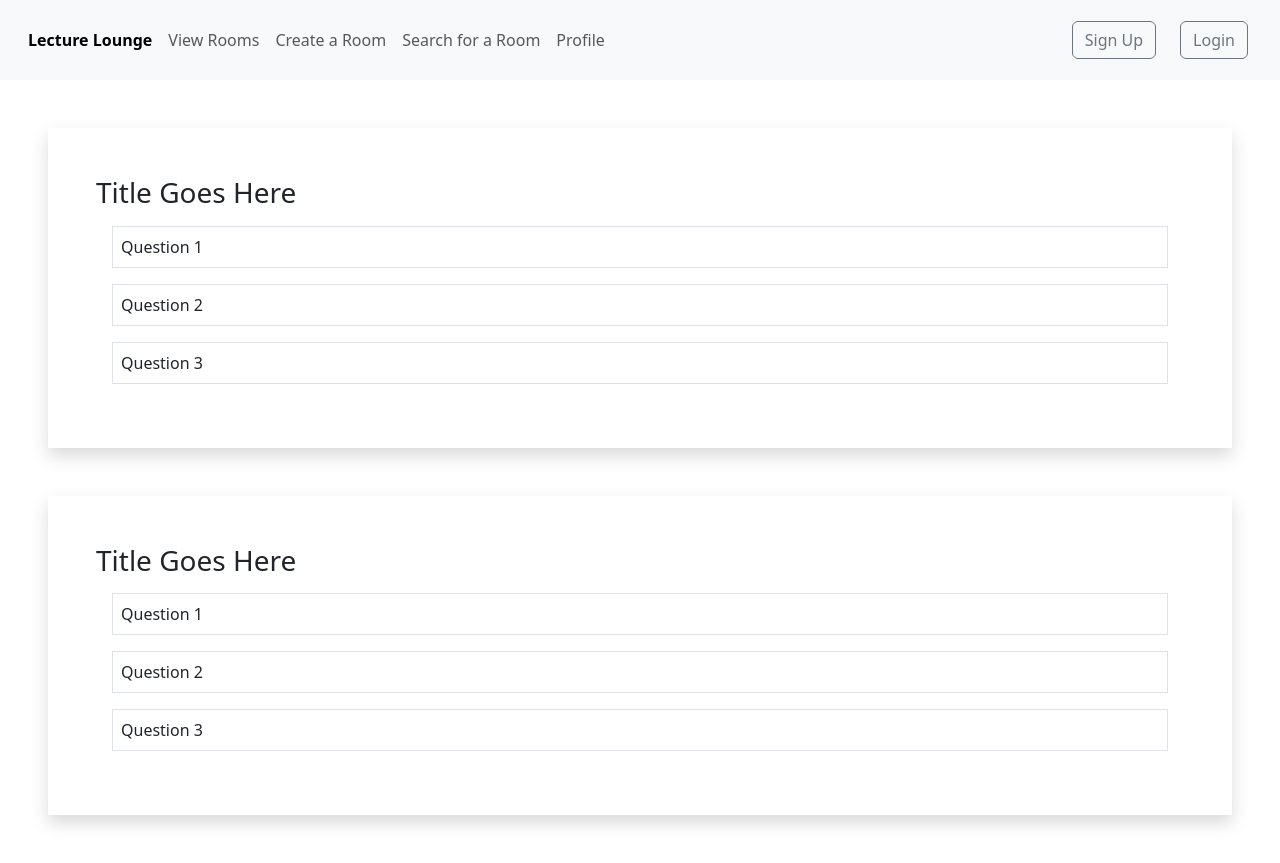
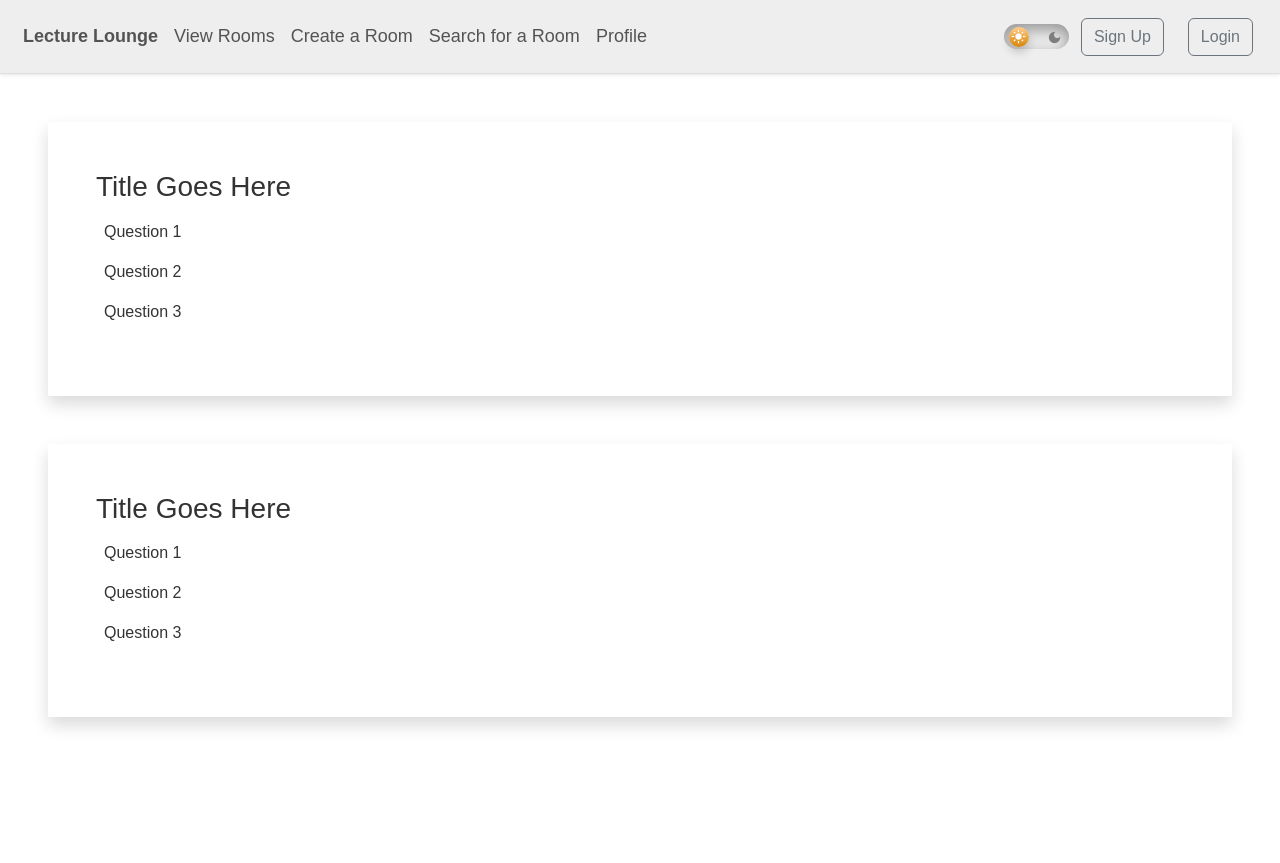
Before and after one commit to nina-network/Lecture-Lounge, a Flask app: page / in a window 1280 px wide. After the commit the page ends 729 px from the top, so only its background shows below. Run offline with Flask 3, Linux system fonts and the light colour scheme.

Commit message:
adding light-dark mode feature. added static css file/folder.

```diff
--- /dev/null
+++ b/static/styles.css
@@ -0,0 +1,185 @@
+.navbar {
+    display: flex;
+    justify-content: space-between;
+    align-items: center;
+    padding: 15px;
+    background: var(--background-color-alt);
+    border-bottom: 1px solid var(--trim-color);
+    box-shadow: 0 0 5px rgba(0, 0, 0, 0.15);
+}
+
+.navbar.navbar-dark .nav-item .nav-link {
+    color: var(--dark-text-color);
+}
+
+.nav-item {
+    font-size: 18px;
+}
+
+:root {
+    --dark-background-color: #121212;
+    --dark-background-color-alt: #222222;
+    --dark-trim-color: #333333;
+    --dark-text-color: #eeeeee;
+}
+
+body {
+    --background-color: #ffffff;
+    --background-color-alt: #eeeeee;
+    --trim-color: #dddddd;
+    --text-color: #333333;
+
+    --primary-color: #009578;
+    --font-family: 'Quicksand', sans-serif;
+
+    color: var(--text-color);
+    font-family: var(--font-family);
+    background: var(--background-color);
+}
+
+body.theme-dark {
+    --background-color: var(--dark-background-color);
+    --background-color-alt: var(--dark-background-color-alt);
+    --trim-color: var(--dark-trim-color);
+    --text-color: var(--dark-text-color);
+}
+
+@media (prefers-color-scheme: dark) {
+    body.theme-auto {
+        --background-color: var(--dark-background-color);
+        --background-color-alt: var(--dark-background-color-alt);
+        --trim-color: var(--dark-trim-color);
+        --text-color: var(--dark-text-color);
+    }
+}
+
+.main {
+    margin: 0 auto;
+    max-width: 1000px;
+    padding: 25px;
+}
+
+.main p {
+    line-height: 1.6;
+    font-weight: 500;
+}
+
+.select {
+    display: inline-flex;
+    align-items: center;
+    padding: 5px 8px;
+    border-radius: 10px;
+}
+
+.select__input {
+    -webkit-appearance: none;
+    -moz-appearance: none;
+    padding: 7px 14px;
+    background: none;
+    border: none;
+    outline: none;
+    cursor: pointer;
+    color: var(--text-color);
+    font-weight: 500;
+    font-family: var(--font-family);
+}
+
+.select__input option {
+    color: #000000;
+}
+
+.theme-toggle {
+    cursor: pointer;
+}
+
+
+
+.label-index {
+    width: 65px;
+    height: 25px;
+    font-size: 5px;
+    position: relative;
+    display: block;
+    background: #ebebeb;
+    border-radius: 200px;
+    box-shadow: inset 0px 5px 15px rgba(0,0,0,0.4), inset 0px -5px 15px rgba(255,255,255,0.4);
+    cursor: pointer;
+    transition: 0.3s;
+}
+
+.label-index:after {
+    content: "";
+    width: 20px;
+    height: 20px;
+    position: absolute;
+    top: 2.5px;
+    left: 5px;
+    background: linear-gradient(180deg,#ffcc89,#d8860b);
+    border-radius: 180px;
+    box-shadow: 0px 5px 10px rgba(0,0,0,0.2);
+    transition: 0.3s;
+}
+
+.input-index {
+    width: 0;
+    height: 0;
+    visibility: hidden;
+}
+
+.input-index:checked + .label-index {
+    background: #242424;
+}
+
+.input-index:checked + .label-index:after {
+    left: 60px;
+    transform: translateX(-100%);
+    background: linear-gradient(180deg,#777,#3a3a3a);
+}
+
+.label-index:active:after {
+    width: 45px;
+}
+
+.background {
+    width: 100vw;
+    height: 100vh;
+    background: #fff;
+    z-index: -1;
+    position: absolute;
+    transition: 0.3s;
+}
+
+.input-index:checked + .label-index + .background {
+    background: #242424;
+}
+
+.label-index .sun {
+    position: absolute;
+    left: 7px;
+    top: 5px;
+    color: #fff;
+    transition: 0.3s;
+    z-index: 2;
+}
+
+.label-index .moon {
+    position: absolute;
+    left: 43px;
+    top: 6px;
+    color: #7e7e7e;
+    transition: 0.3s;
+    z-index: 2;
+}
+
+.input-index:checked + .label-index .sun {
+    color: #7e7e7e;
+}
+
+.input-index:checked + .label-index .moon {
+    color: #fff;
+}
+
+
+.material-icons {
+    font-size: 15px;
+}
--- a/templates/_layout.html
+++ b/templates/_layout.html
@@ -4,23 +4,44 @@
     <meta charset="UTF-8">
     <meta name="viewport" content="width=device-width, initial-scale=1.0">
     <link href="https://cdn.jsdelivr.net/npm/bootstrap@5.3.3/dist/css/bootstrap.min.css" rel="stylesheet" integrity="sha384-QWTKZyjpPEjISv5WaRU9OFeRpok6YctnYmDr5pNlyT2bRjXh0JMhjY6hW+ALEwIH" crossorigin="anonymous">
+    <link rel="shortcut icon" href="/assets/favicon.ico">
+    <link href="https://fonts.googleapis.com/icon?family=Material+Icons" rel="stylesheet">
+    <link href="{{ url_for('static', filename='styles.css') }}" rel="stylesheet">
+
     <script src="https://cdn.jsdelivr.net/npm/bootstrap@5.3.3/dist/js/bootstrap.bundle.min.js" integrity="sha384-YvpcrYf0tY3lHB60NNkmXc5s9fDVZLESaAA55NDzOxhy9GkcIdslK1eN7N6jIeHz" crossorigin="anonymous"></script>
     <title>Lecture Lounge</title>
+    <script>
+        function applyTheme(theme) {
+            document.body.classList.remove("theme-light", "theme-dark");
+            document.body.classList.add(theme === "light" ? "theme-light" : "theme-dark");
+        }
+
+        document.addEventListener("DOMContentLoaded", () => {
+            const savedTheme = localStorage.getItem("theme") || "light";
+            applyTheme(savedTheme);
+
+            const darkModeToggle = document.getElementById("darkmode-toggle");
+            darkModeToggle.checked = savedTheme === "dark";
+
+            darkModeToggle.addEventListener("change", function () {
+                const theme = this.checked ? "dark" : "light";
+                localStorage.setItem("theme", theme);
+                applyTheme(theme);
+            });
+        });
+
+    </script>
 </head>
 <body>
-    <style>
-        .navbar{
-            padding: 20px;
-        }
-    </style>
-<nav class="navbar navbar-expand-lg navbar-light bg-light">
+<header class="header">
+    <nav class="navbar navbar-expand-lg navbar-light">
         <button class="navbar-toggler" type="button" data-toggle="collapse" data-target="#navbarTogglerDemo01" aria-controls="navbarTogglerDemo01">
             <span class="navbar-toggler-icon"></span>
         </button>
-    <div class="collapse navbar-collapse" id="navbarTogglerDemo01">
+        <div class="navbar-collapse" id="navbar">
             <ul class="navbar-nav mr-auto mt-2 mt-lg-0">
                 <li class="nav-item">
-                <a class="nav-link" href="/" style="color: black;"><strong>Lecture Lounge</strong></a>
+                    <a class="nav-link" href="/"><strong>Lecture Lounge</strong></a>
                 </li>
                 <li class="nav-item">
                     <a class="nav-link" href="/room">View Rooms</a>
@@ -36,6 +57,16 @@
                 </li>
             </ul>
         </div>
+
+        <input type="checkbox" id="darkmode-toggle" class="input-index"/>
+        <label for="darkmode-toggle" class="label-index">
+            <div class="sun">
+                <i class="material-icons theme-toggle" id="lightModeToggle" style="cursor: pointer;">light_mode</i>
+            </div>
+            <div class="moon">
+                <i class="material-icons theme-toggle" id="darkModeToggle" style="cursor: pointer;">dark_mode</i>
+            </div>
+		</label>
         <form class="form-inline">
             <div class="container">
                 <a class="btn btn-outline-secondary" href="/signup">Sign Up</a>
@@ -47,7 +78,7 @@
             </div>
         </form>
     </nav>
-
+</header>
     {% block body %}{% endblock %}
 </body>
 </html>
--- a/templates/index.html
+++ b/templates/index.html
@@ -2,21 +2,21 @@
 
 {% block body %}
 
-<div class="shadow bg-white m-5 p-5">
+<div class="shadow m-5 p-5">
     <h3>Title Goes Here</h3>
     <ul class="list-unstyled">
-        <li class="m-3 border border-1 p-2">Question 1</li>
-        <li class="m-3 border border-1 p-2">Question 2</li>
-        <li class="m-3 border border-1 p-2">Question 3</li>
+        <li class="border-1 p-2">Question 1</li>
+        <li class="border-1 p-2">Question 2</li>
+        <li class="border-1 p-2">Question 3</li>
     </ul>
 </div>
 
-<div class="shadow bg-white m-5 p-5">
+<div class="shadow m-5 p-5">
     <h3>Title Goes Here</h3>
     <ul class="list-unstyled">
-        <li class="m-3 border border-1 p-2">Question 1</li>
-        <li class="m-3 border border-1 p-2">Question 2</li>
-        <li class="m-3 border border-1 p-2">Question 3</li>
+        <li class="border-1 p-2">Question 1</li>
+        <li class="border-1 p-2">Question 2</li>
+        <li class="border-1 p-2">Question 3</li>
     </ul>
 </div>
 
```
Lines whose indentation alone changed are shown as unchanged.
